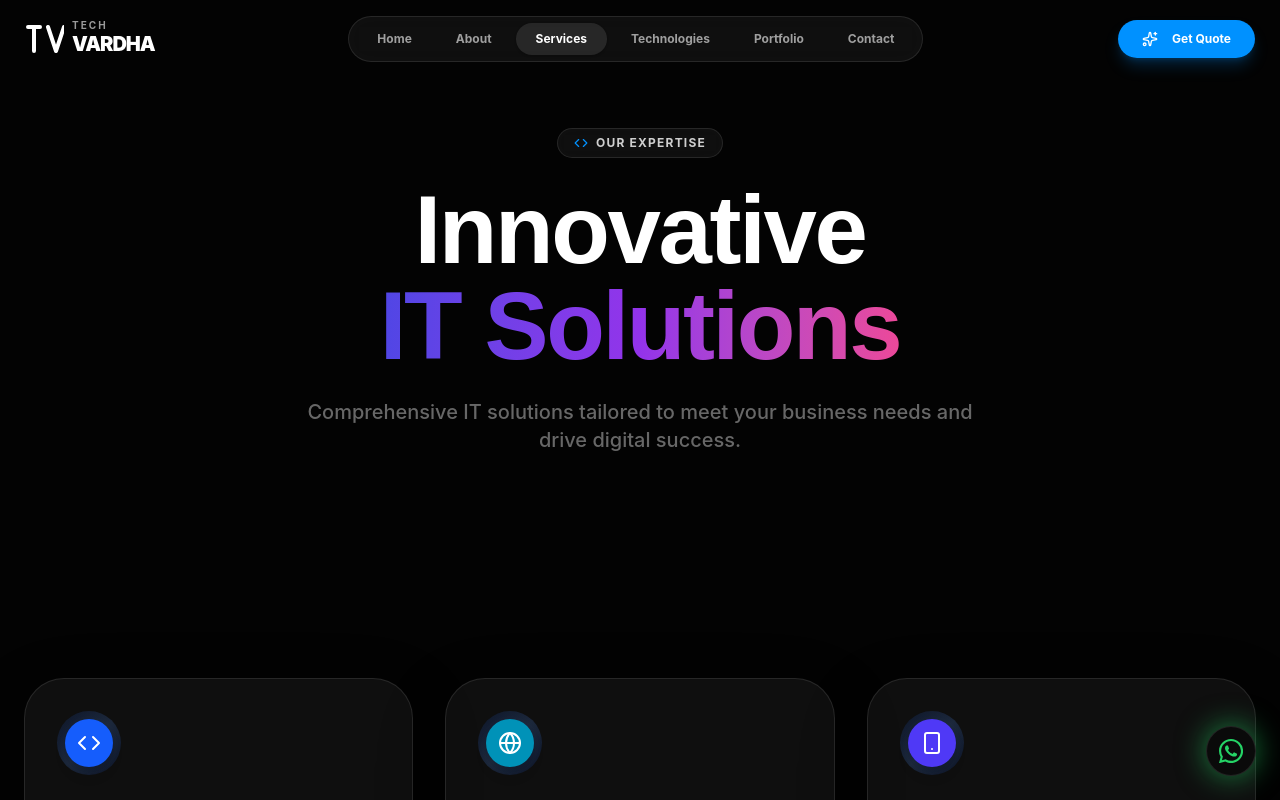
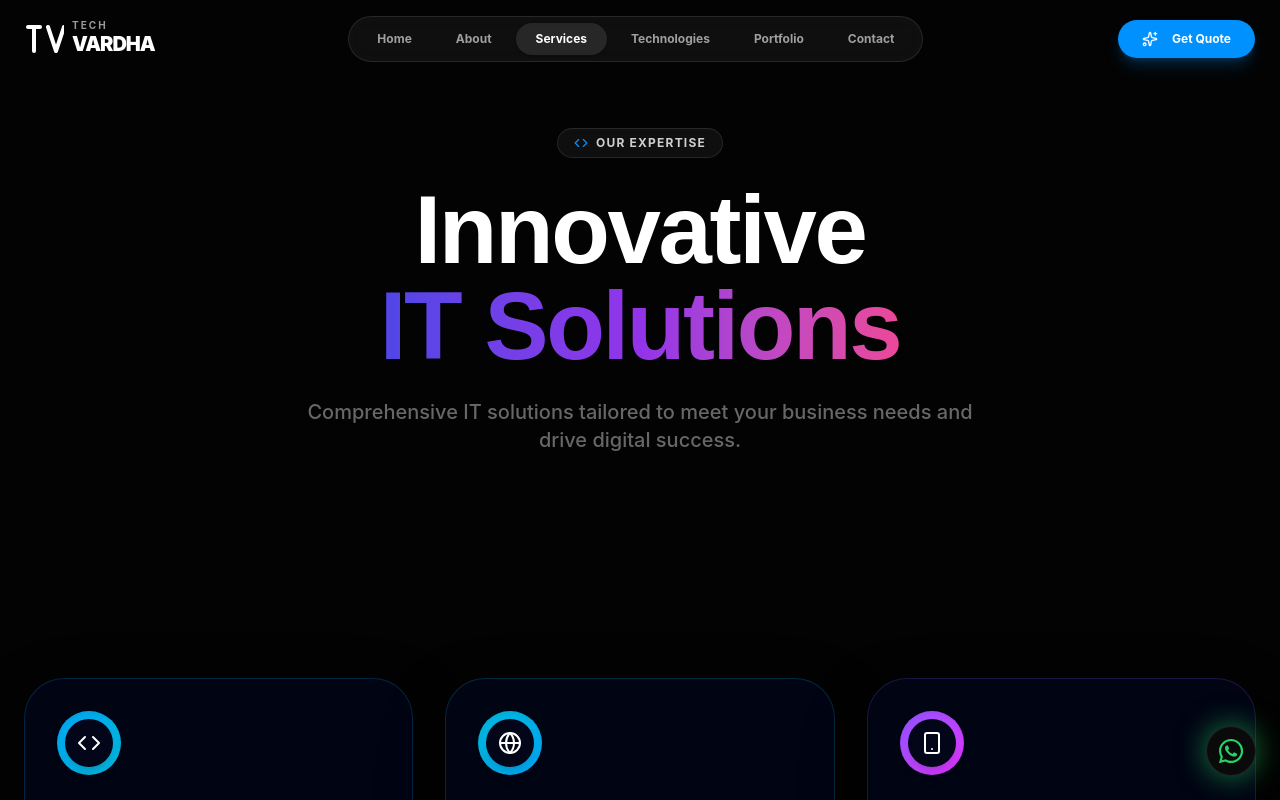
Before and after one commit to rutvikdholakiya30/codefixer, a React (Vite) app: page /services in a window 1280 px wide. Shown: the top 800 px of the page. Built offline with nearby package versions, Linux system fonts and the light colour scheme.

Commit message:
website updated

```diff
--- a/src/pages/Services.tsx
+++ b/src/pages/Services.tsx
@@ -20,54 +20,60 @@ const services = [
     title: 'Software Development',
     description: 'We build robust, scalable, and high-performance software solutions tailored to your business needs. Our team specializes in custom software that drives efficiency and growth.',
     icon: Code,
-    color: 'bg-blue-600',
+    accent: 'border-sky-500/20',
+    cardGlow: 'hover:shadow-[0_35px_90px_rgba(56,189,248,0.24)]',
+    iconBg: 'from-sky-500 to-cyan-500',
     benefits: ['Custom Software', 'Enterprise Solutions', 'Cloud Integration', 'Legacy Migration'],
-    image: 'https://picsum.photos/seed/software/800/600'
   },
   {
     id: 'web-dev',
     title: 'Web Development',
     description: 'Creating modern, responsive, and SEO-friendly websites that deliver exceptional user experiences. From corporate sites to complex web portals, we cover it all.',
     icon: Globe,
-    color: 'bg-cyan-600',
+    accent: 'border-cyan-500/20',
+    cardGlow: 'hover:shadow-[0_35px_90px_rgba(6,182,212,0.24)]',
+    iconBg: 'from-cyan-500 to-sky-500',
     benefits: ['Responsive Design', 'E-commerce Solutions', 'CMS Integration', 'Web Portals'],
-    image: 'https://picsum.photos/seed/webdev/800/600'
   },
   {
     id: 'app-dev',
     title: 'App Development',
     description: 'Custom mobile applications for iOS and Android with seamless functionality and intuitive design. We turn your app ideas into reality with cutting-edge mobile tech.',
     icon: Smartphone,
-    color: 'bg-indigo-600',
+    accent: 'border-violet-500/20',
+    cardGlow: 'hover:shadow-[0_35px_90px_rgba(139,92,246,0.24)]',
+    iconBg: 'from-violet-500 to-fuchsia-500',
     benefits: ['iOS & Android Apps', 'Cross-Platform Solutions', 'UI/UX Design', 'App Maintenance'],
-    image: 'https://picsum.photos/seed/appdev/800/600'
   },
   {
     id: 'it-consulting',
     title: 'IT Consulting',
     description: 'Expert guidance and strategic planning to help you leverage technology for business success. We help you navigate the digital landscape with confidence.',
     icon: ShieldCheck,
-    color: 'bg-orange-600',
+    accent: 'border-amber-500/20',
+    cardGlow: 'hover:shadow-[0_35px_90px_rgba(245,158,11,0.24)]',
+    iconBg: 'from-amber-500 to-orange-500',
     benefits: ['Digital Strategy', 'Tech Audit', 'Infrastructure Planning', 'Security Consulting'],
-    image: 'https://picsum.photos/seed/consulting/800/600'
   },
   {
     id: 'digital-marketing',
     title: 'Digital Marketing',
     description: 'Strategic online marketing campaigns to enhance your brand visibility and drive conversions. We help you reach your audience where they are.',
     icon: Megaphone,
-    color: 'bg-purple-600',
+    accent: 'border-fuchsia-500/20',
+    cardGlow: 'hover:shadow-[0_35px_90px_rgba(236,72,153,0.24)]',
+    iconBg: 'from-fuchsia-500 to-pink-500',
     benefits: ['Social Media Marketing', 'PPC Campaigns', 'Content Marketing', 'Email Campaigns'],
-    image: 'https://picsum.photos/seed/marketing/800/600'
   },
   {
     id: 'seo',
     title: 'SEO Optimization',
     description: 'Optimizing your digital presence to rank higher on search engines and attract organic traffic. Our data-driven approach ensures long-term visibility.',
     icon: Search,
-    color: 'bg-pink-600',
+    accent: 'border-emerald-500/20',
+    cardGlow: 'hover:shadow-[0_35px_90px_rgba(16,185,129,0.24)]',
+    iconBg: 'from-emerald-500 to-teal-500',
     benefits: ['Keyword Research', 'On-Page SEO', 'Technical SEO', 'Backlink Building'],
-    image: 'https://picsum.photos/seed/seo/800/600'
   }
 ];
 
@@ -117,10 +123,10 @@ export default function Services() {
                 whileInView={{ opacity: 1, y: 0 }}
                 viewport={{ once: true }}
                 transition={{ duration: 0.6, delay: i * 0.05 }}
-                className="group rounded-[2.5rem] border border-white/10 bg-white/5 p-8 shadow-[0_25px_70px_rgba(0,0,0,0.22)] transition duration-500 hover:-translate-y-2 hover:border-primary/40 hover:shadow-[0_35px_90px_rgba(79,70,229,0.24)]"
+                className={`group rounded-[2.5rem] border ${service.accent} bg-slate-950/80 p-8 shadow-[0_25px_70px_rgba(0,0,0,0.22)] transition duration-500 hover:-translate-y-2 ${service.cardGlow}`}
               >
-                <div className="flex h-16 w-16 items-center justify-center rounded-3xl bg-gradient-to-br from-slate-900 via-slate-800 to-slate-900 shadow-inner">
-                  <div className={`${service.color} flex h-12 w-12 items-center justify-center rounded-3xl text-white shadow-lg`}>
+                <div className={`flex h-16 w-16 items-center justify-center rounded-3xl bg-gradient-to-br ${service.iconBg} shadow-inner`}>
+                  <div className="flex h-12 w-12 items-center justify-center rounded-3xl bg-slate-950 text-white shadow-lg">
                     <service.icon className="w-6 h-6" />
                   </div>
                 </div>
```
